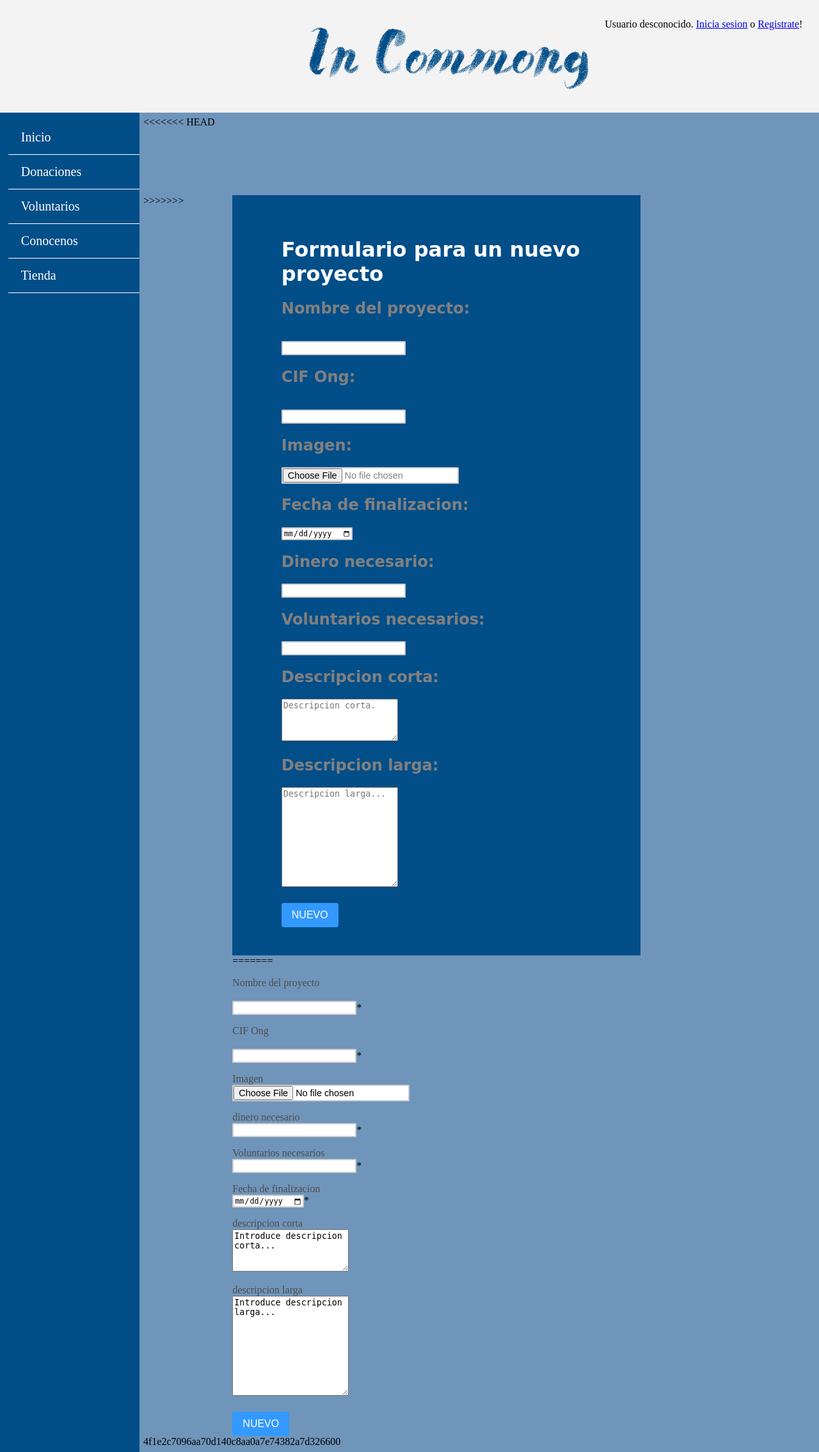
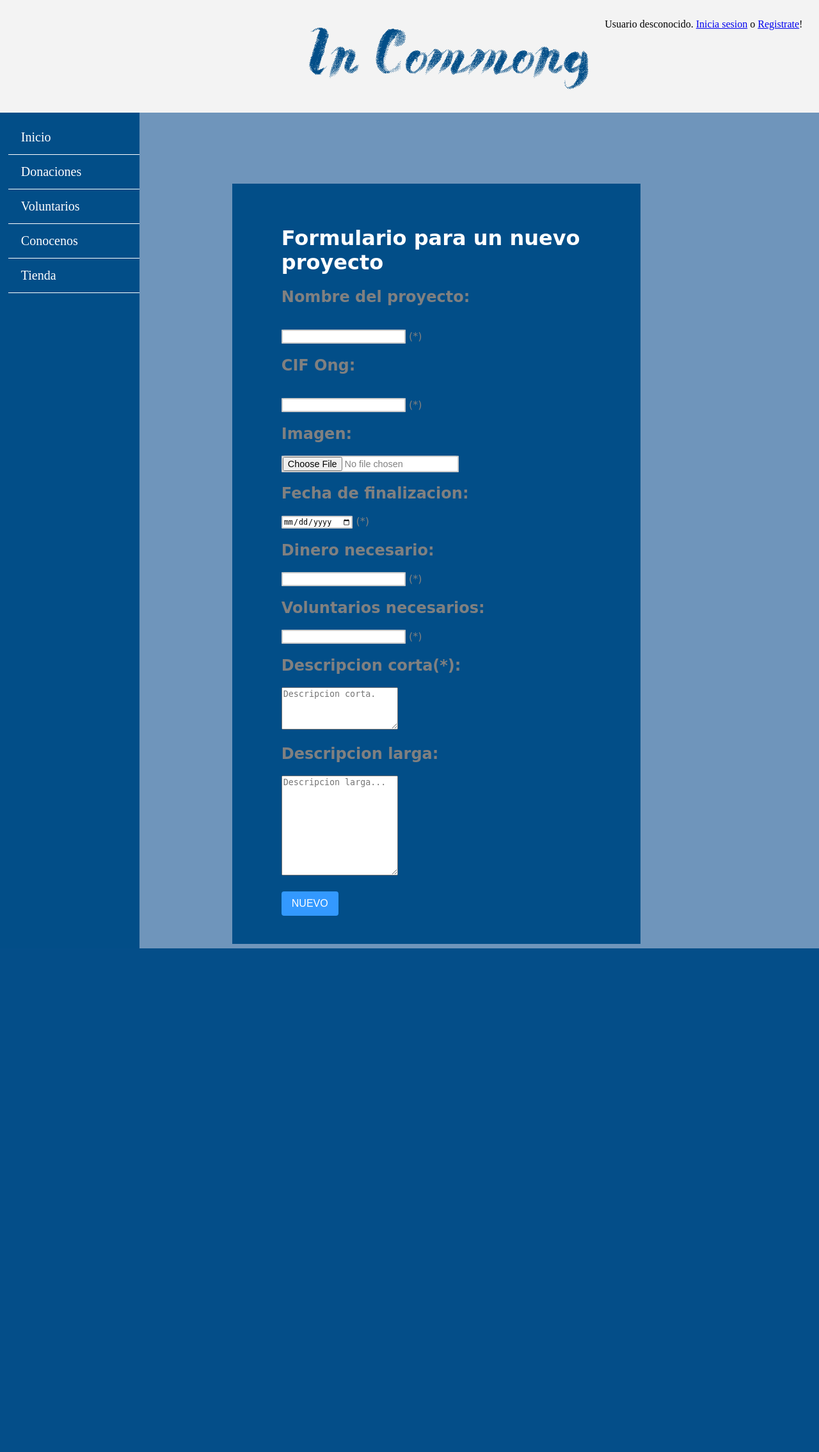
Before and after one commit to AWDevelopers/AW, a PHP site: page /nuevoProyecto.php in a window 1280 px wide. Shown: the whole page at 64% size. After the commit the page ends 1482 px from the top, so only its background shows below. Run offline with PHP 8.4, Linux system fonts and the light colour scheme.

Commit message:
añadiendo asteriscos

```diff
--- a/proyecto/estatica/login.php
+++ b/proyecto/estatica/login.php
@@ -20,9 +20,9 @@
 					<form action="includes/formLogin.php" method="POST">
 						<p> <h2><align = center> <font color= white> Inicio de sesión </font></h2></p>
 						<p>
-						<input type="text" name="usuario" placeholder= "Usuario" required ></input> </p>
+						<input type="text" name="usuario" placeholder= "Usuario" required > (*)</input> </p>
 						<p>
-						<input type="password" name="pass" placeholder= "Contraseña" required></input></p>
+						<input type="password" name="pass" placeholder= "Contraseña" required> (*)</input></p>
 
 
 
--- a/proyecto/estatica/nuevoProyecto.php
+++ b/proyecto/estatica/nuevoProyecto.php
@@ -38,7 +38,7 @@
 		<!--CONTENIDO-->
 
 			<div class="contenido">
-<<<<<<< HEAD
+
 				<div class="formulario">
 					<form id="formNuevoProyecto" gaction="includes/formNuevoProyecto.php" method="POST">
 						<div class="contenido2">
@@ -47,45 +47,24 @@
 							<p><h1> Formulario para un nuevo proyecto</h1></p></div>
 
 							<p><h2> Nombre del proyecto: </h2></p>
-							<input type="text" name="nombre" required></input>
+							<input type="text" name="nombre" required> (*)</input>
 							<p><h2> CIF Ong: </h2></p>
-							<input id="cif" type="text" name="cif" required></input><div id="Info"></div>
+							<input id="cif" type="text" name="cif" required> (*)</input><div id="Info"></div>
 							<p><h2> Imagen: </h2></p>
-							<input id="file_url" type="file" name="foto">
+							<input id="file_url" type="file" name="foto"></input>
 							<p> <h2>Fecha de finalizacion: </h2></p>
-							<input type="date" size="20" name="fecha"></input></p>
+							<input type="date" size="20" name="fecha"> (*)</input></p>
 							<p><h2> Dinero necesario: </h2></p>
-							<input type="number" name="dinero"></input>
+							<input type="number" name="dinero"> (*)</input>
 							<p><h2> Voluntarios necesarios: </h2></p>
-							<input type="number" name="voluntarios"></input>
-							<p><h2> Descripcion corta: </h2></p>
+							<input type="number" name="voluntarios"> (*)</input>
+							<p><h2> Descripcion corta(*): </h2></p>
 							<textarea name="descripcionCorta" rows="4" placeholder= "Descripcion corta."></textarea>
 							<p><h2> Descripcion larga: </h2></p>
 							<textarea name="descripcionLarga" rows="10" placeholder= "Descripcion larga..."></textarea>
 							<p><input type="submit" name="button" value="NUEVO"></p>
 
 						</div>
-=======
-					<form id="formNuevoProyecto" action="includes/formNuevoProyecto.php" method="POST">
-						<p>Nombre del proyecto</p>
-						<input type="text" name="nombre" required>*</input>
-						<p>CIF Ong</p>
-						<input id="cif" type="text" name="cif" required>*</input><div id="Info"></div>
-						<p>Imagen</p>
-						<input id="file_url" type="file" name="foto">
-						<p>dinero necesario</p>
-						<input type="number" name="dinero" required>*</input>
-						<p>Voluntarios necesarios</p>
-						<input type="number" name="voluntarios" required>*</input>
-						<p>Fecha de finalizacion</p>
-						<input type="date" name="fechaFin" required>*</input>
-						<p>descripcion corta</p>
-						<textarea name="descripcionCorta" rows="4">Introduce descripcion corta...</textarea>
-						<p>descripcion larga</p>
-						<textarea name="descripcionLarga" rows="10">Introduce descripcion larga...</textarea>
-						<p><input type="submit" name="button" value="NUEVO"></p>
-					</div>
->>>>>>> 4f1e2c7096aa70d140c8aa0a7e74382a7d326600
 					</form>
 				</div>
 		</div>
```
Also changed, not shown: proyecto/estatica/registrate.php (+13 -13 lines), proyecto/estatica/vistaAnadirDonacion.php (+16 -10 lines), proyecto/estatica/vistaAniadirNoticia.php (+7 -27 lines).
